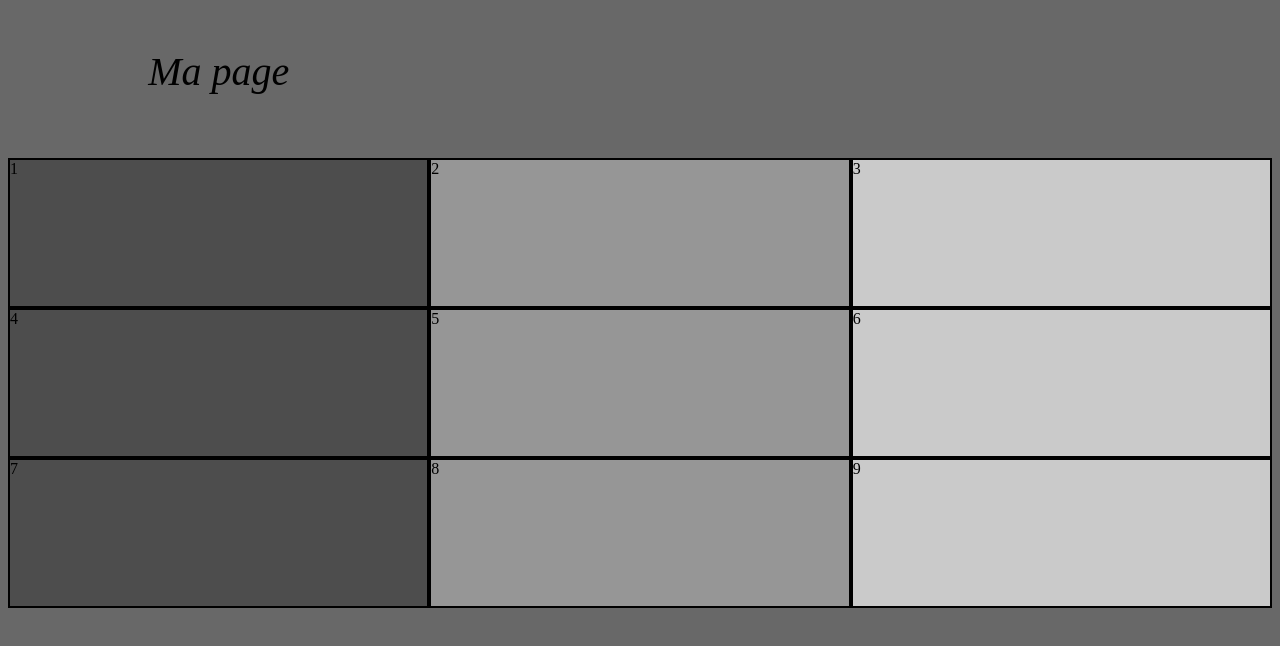
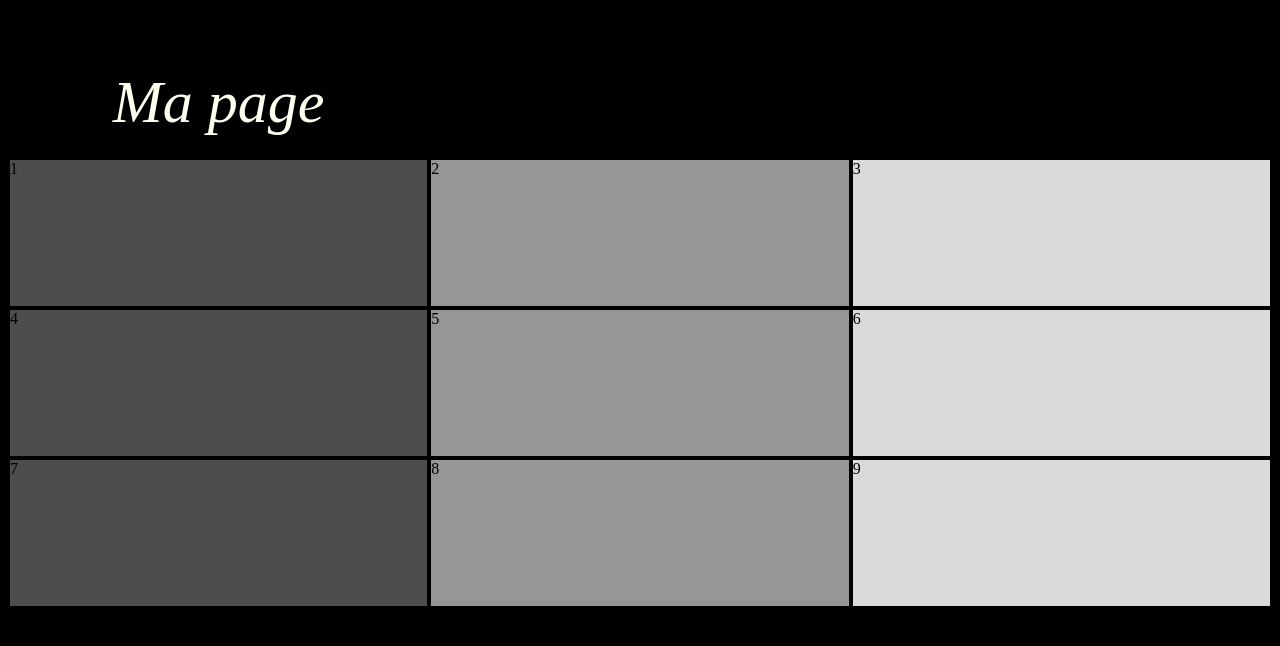
Before and after one commit to Benjamin-Lesgourgues/Page-web-perso-Benjamin, a plain HTML site: page index.html in a window 1280 px wide. Drawn offline with Linux system fonts and the light colour scheme.

Commit message:
couleurs

```diff
--- a/CSS/styles.css
+++ b/CSS/styles.css
@@ -1,5 +1,6 @@
 body{
-    background-color: rgb(104, 104, 104);
+    background-color: rgb(0, 0, 0);
+
 }
 
 h1 {
@@ -13,12 +14,15 @@ h1 {
 
 header{
     text-align: center;
-    font-size: 40px;
+    font-size: 60px;
+    color: ivory;
+    font-style: italic;
 }
 
 .titre{
     text-align: center;
     font-style: italic;
+    color: ivory;
 }
 
 span.pres {
@@ -44,7 +48,7 @@ div.col2{
 }
 
 div.col3{
-    background-color: rgb(202, 202, 202);
+    background-color: rgb(218, 218, 218);
 }
 
 div.ligne1{
--- a/grille.css
+++ b/grille.css
@@ -39,5 +39,5 @@
 }
 
 #titre{
-    text-align: center;
+    grid-column: 2 / 2;
 }
```
